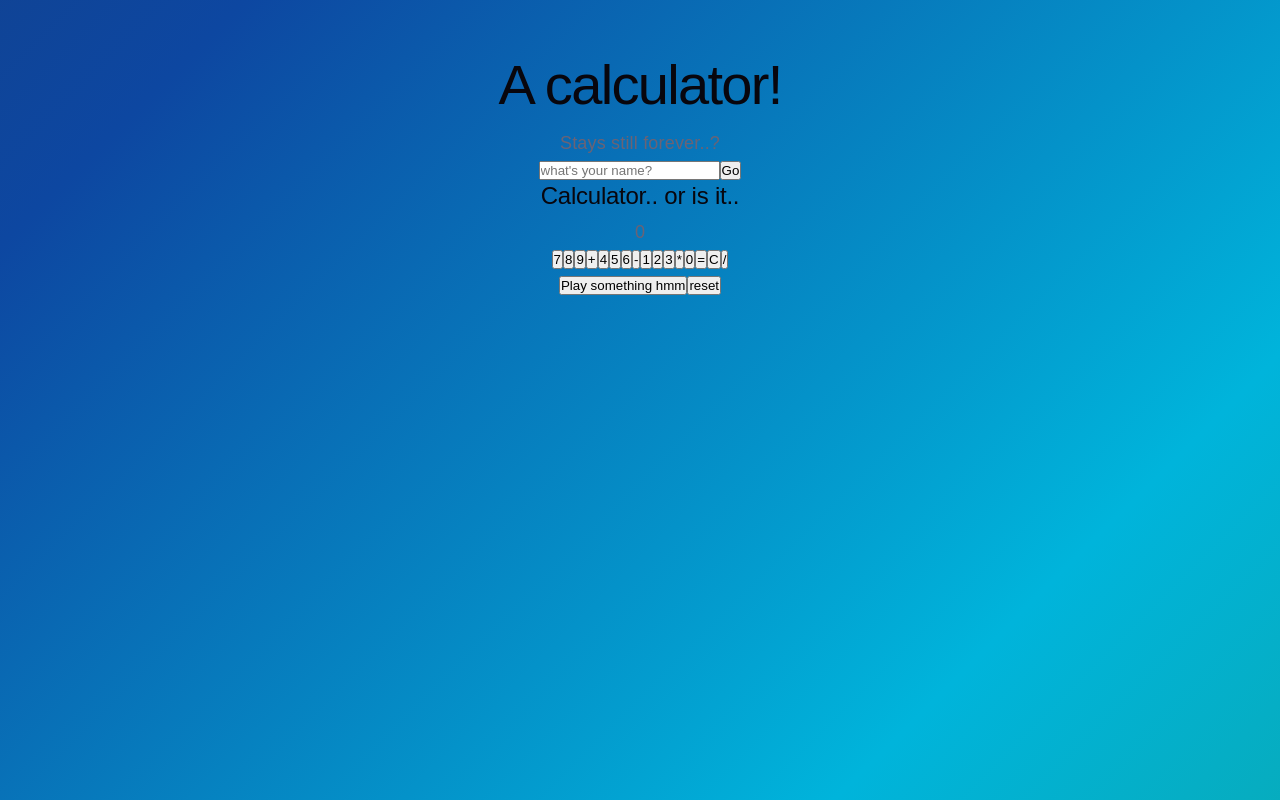
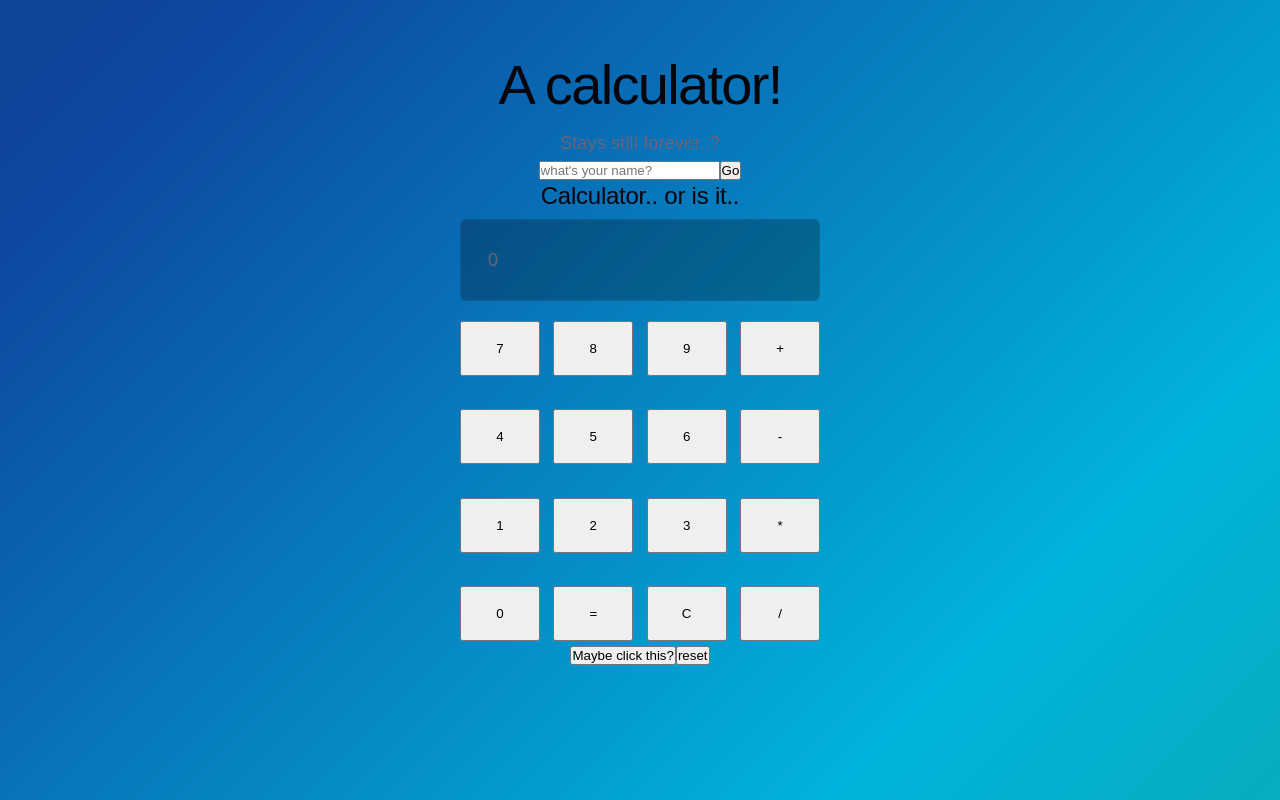
Before and after one commit to z-ac114/personal-website, a React (Vite) app: page / in a window 1280 px wide. Built offline with nearby package versions, Linux system fonts and the light colour scheme; a web font is replaced by a local one.

Commit message:
unvibing my css...

```diff
--- a/src/App.css
+++ b/src/App.css
@@ -74,6 +74,29 @@ body:has(.page.color-mode) {
   animation: slidePerfect var(--slide-duration, 8s) linear 1s infinite;
 }
 
+.calculator-display {
+  background: rgba(0, 0, 0, 0.25);
+  border: 1px solid rgba(255, 255, 255, 0.05);
+  border-radius: 6px;
+  padding: 1.5rem;
+  align-items: center;
+  display: flex;
+}
+
+.calculator-buttons button {
+  display: flex;
+  flex-wrap: wrap;
+  justify-content: center;
+  margin-top: 20px;
+  padding: 1rem 0;
+}
+
+.calculator-buttons {
+  display: grid;
+  grid-template-columns: repeat(4, 1fr);
+  gap: 0.75rem;
+}
+
 @keyframes slidePerfect {
   0% {
     transform: translateX(0);
--- a/src/App.jsx
+++ b/src/App.jsx
@@ -7,7 +7,7 @@ const sliding = new Audio(slidingSound)
 function App() {
   const [display, setDisplay] = useState('0')
   const [isSliding, setIsSliding] = useState(false)
-  const [buttonText, setButtonText] = useState('Play something hmm')
+  const [buttonText, setButtonText] = useState('Maybe click this?')
   const [duration, setDuration] = useState(8)
 
   const [nameInput, setNameInput] = useState('')
```
